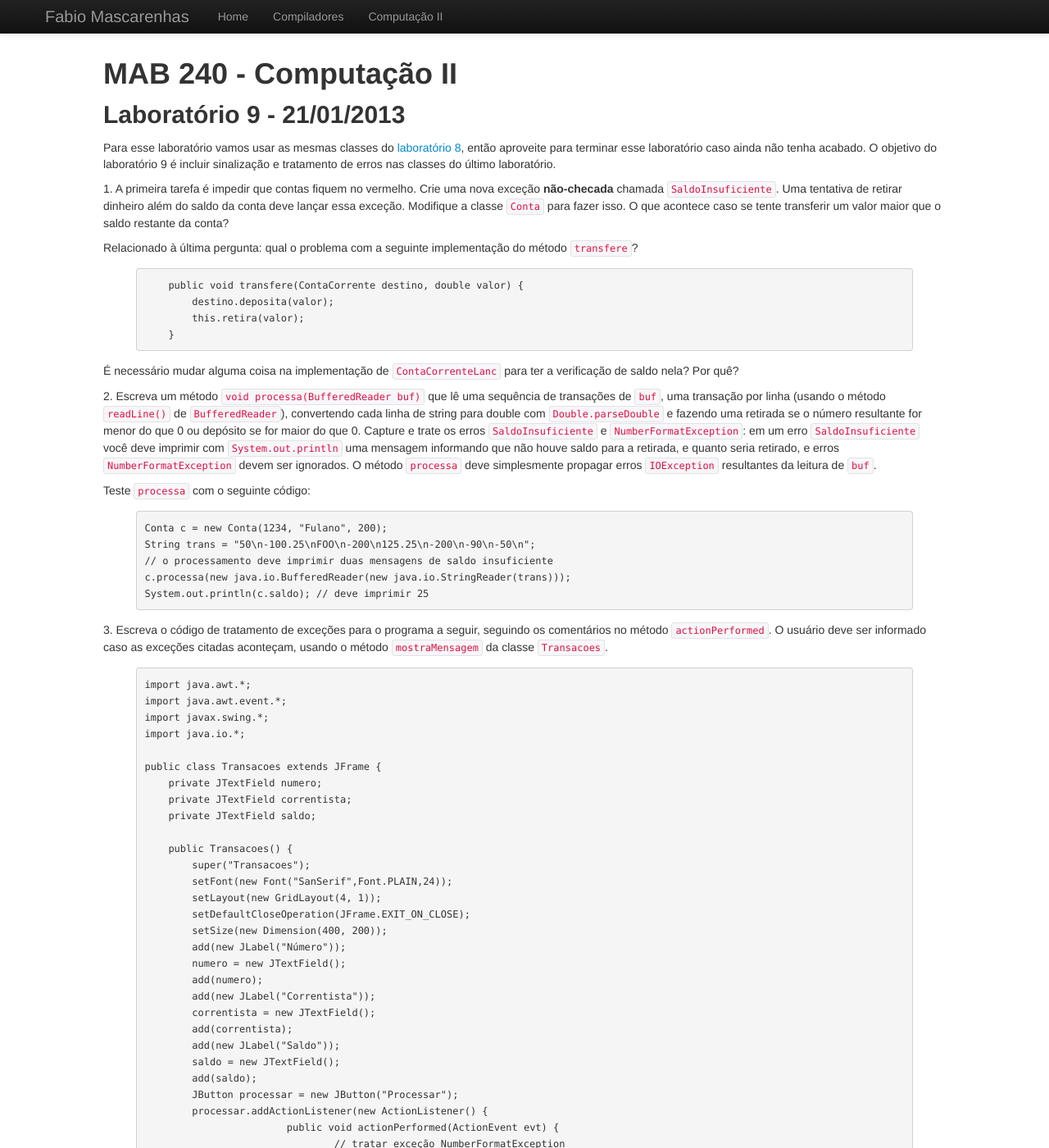
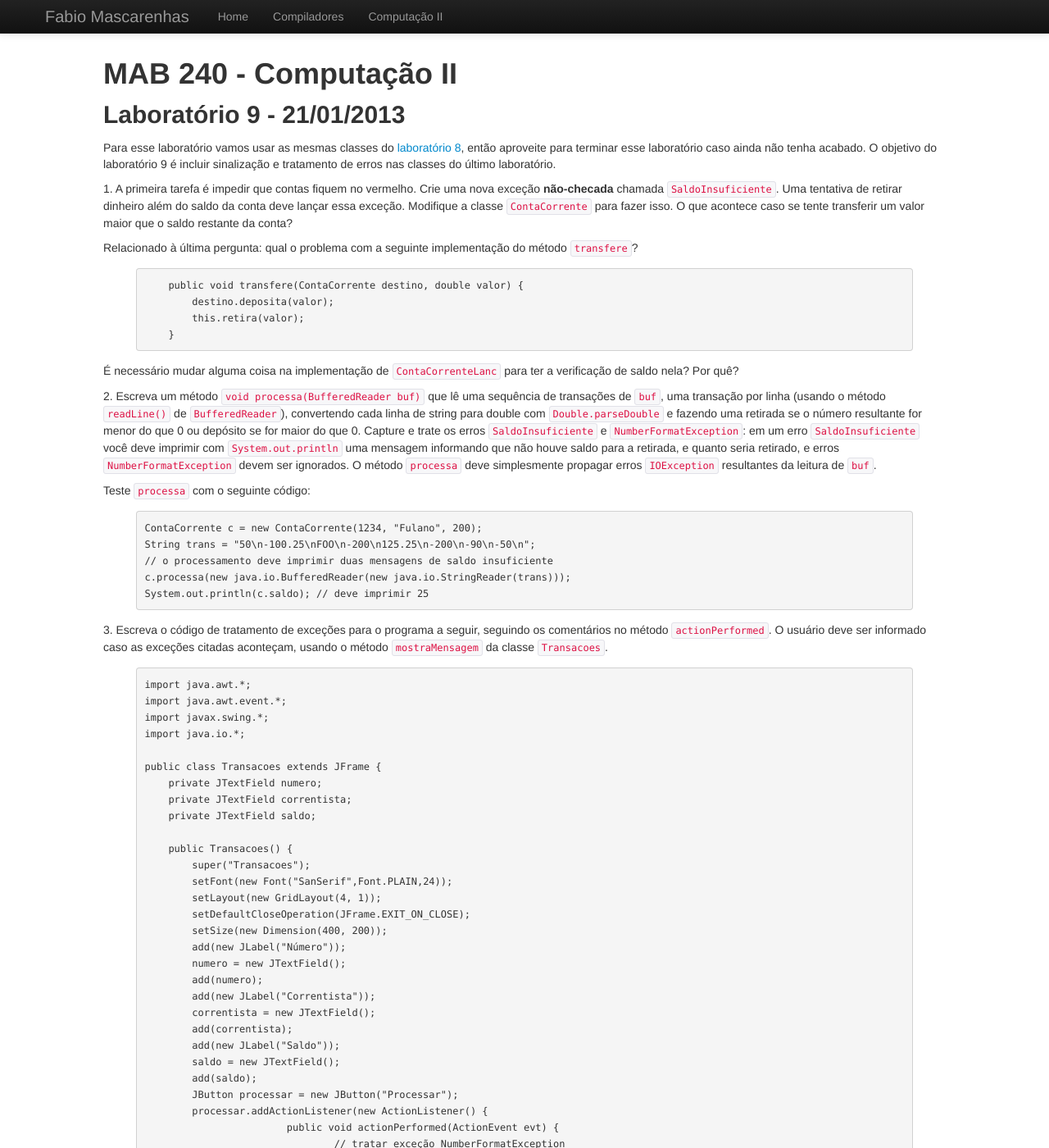
Before and after one commit to fabiomascarenhas/fabiomascarenhas.github.com, a Jekyll site: the page built from java/lab9.md, in a window 1280 px wide and 1400 px high. Shown: the whole window at 82% size. Built offline with Jekyll 4.4.1, drawn with Linux system fonts in a browser that asks for light colours.

Commit message:
correção no lab9

```diff
--- a/java/lab9.md
+++ b/java/lab9.md
@@ -16,7 +16,7 @@
 
 1\. A primeira tarefa é impedir que contas fiquem no vermelho. Crie uma nova exceção **não-checada**
 chamada `SaldoInsuficiente`. Uma tentativa de retirar dinheiro além do saldo da conta deve
-lançar essa exceção. Modifique a classe `Conta` para fazer isso. O que acontece caso se tente transferir
+lançar essa exceção. Modifique a classe `ContaCorrente` para fazer isso. O que acontece caso se tente transferir
 um valor maior que o saldo restante da conta?
 
 Relacionado à última pergunta: qual o problema com a seguinte implementação do método `transfere`?
@@ -43,7 +43,7 @@
 Teste `processa` com o seguinte código:
 
 {% highlight java %}
-Conta c = new Conta(1234, "Fulano", 200);
+ContaCorrente c = new ContaCorrente(1234, "Fulano", 200);
 String trans = "50\n-100.25\nFOO\n-200\n125.25\n-200\n-90\n-50\n";
 // o processamento deve imprimir duas mensagens de saldo insuficiente
 c.processa(new java.io.BufferedReader(new java.io.StringReader(trans)));
@@ -84,7 +84,7 @@
         processar.addActionListener(new ActionListener() {
 			public void actionPerformed(ActionEvent evt) {
 				// tratar exceção NumberFormatException
-				Conta conta = new Conta(Integer.parseInt(numero.getText()),
+				ContaCorrente conta = new Conta(Integer.parseInt(numero.getText()),
 							            correntista.getText(),
 							            Double.parseDouble(saldo.getText());
 				JFileChooser abreArq = new JFileChooser();
```
